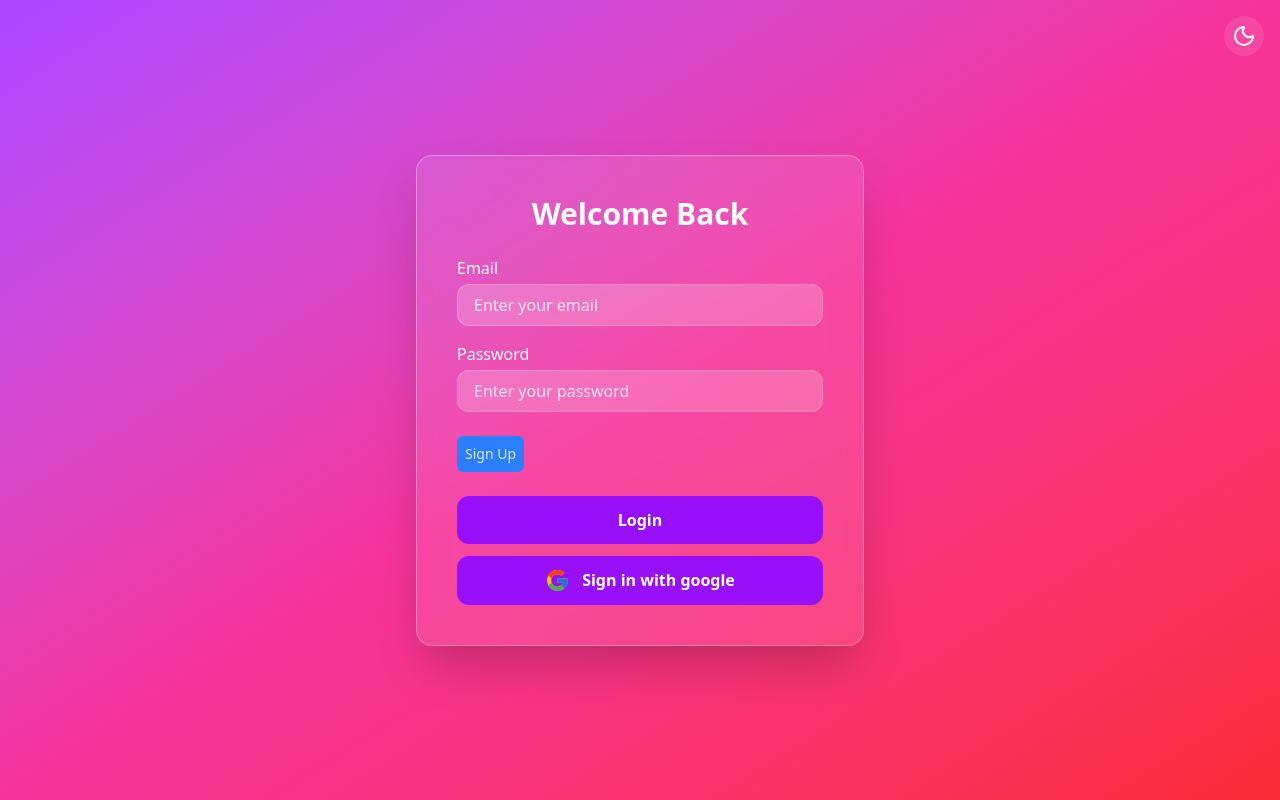
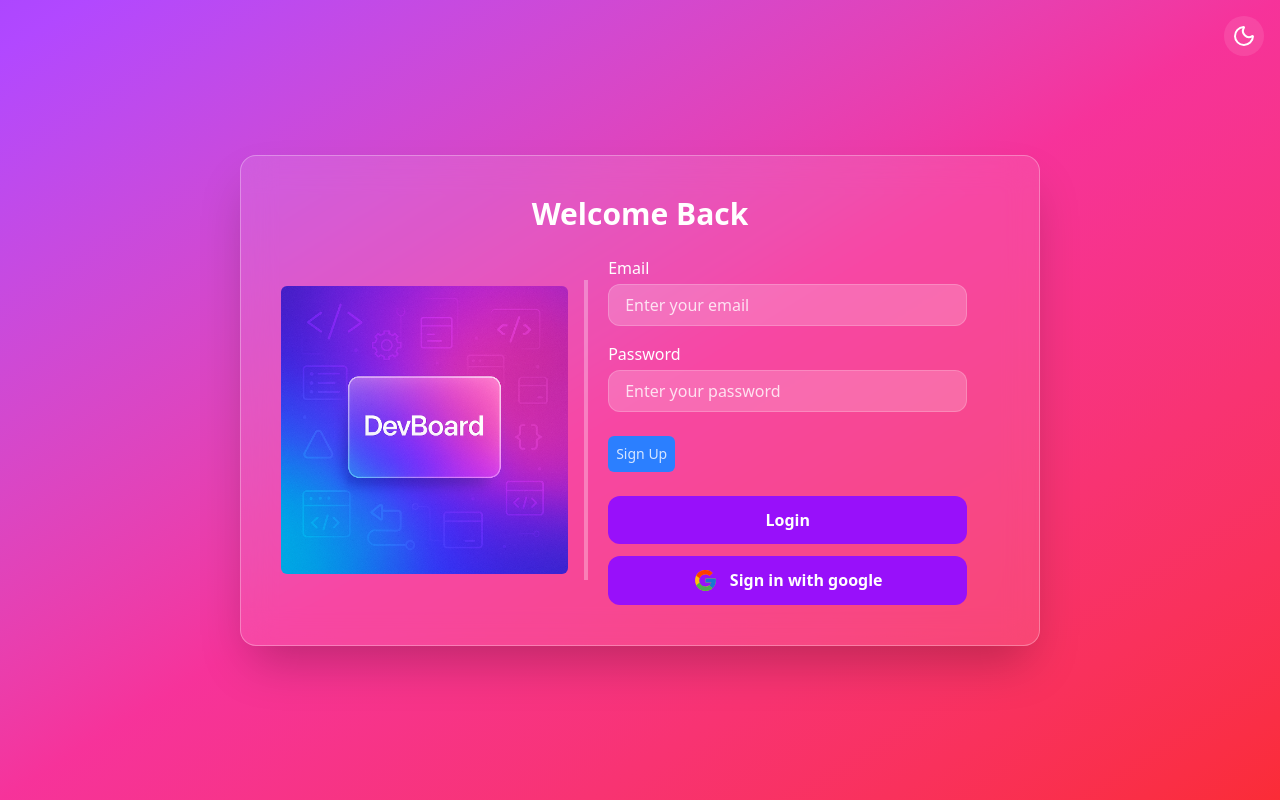
Before and after one commit to Soundcreates/DevBoard, a React (Vite) app in the folder frontend/: page / in a window 1280 px wide. Built offline with nearby package versions, Linux system fonts and the light colour scheme; no server answers.

Commit message:
improvised the ui of login page

```diff
--- a/frontend/src/pages/Login.jsx
+++ b/frontend/src/pages/Login.jsx
@@ -74,12 +74,18 @@ const Login = () => {
         initial={{ opacity: 0, y: -50 }}
         animate={{ opacity: 1, y: 0 }}
         transition={{ duration: 0.6 }}
-        className="bg-white/10 dark:bg-gray-800/80 backdrop-blur-lg p-8 sm:p-10 rounded-2xl shadow-2xl w-full max-w-md border border-white/30"
+        className="bg-white/10 dark:bg-gray-800/80 backdrop-blur-lg p-8 sm:p-10 rounded-2xl shadow-2xl w-[800px] border border-white/30  "
       >
         <h2 className="text-white text-3xl font-bold mb-6 text-center">
           Welcome Back
         </h2>
 
+        <div className = "flex flex-1 gap-10 items-center">
+          <div className = "w-[40%] rounded-md flex items-center gap-2 relative">
+            <img src = "/loginImage.png" alt = "login image"  className = "object-cover rounded-md"/>
+            <div className = "absolute right-[-20px] h-[300px] border-2 border-white/30"></div>
+          </div>
+          <div className = "w-[50%]">
             <div className="mb-4">
               <label htmlFor="email" className="text-white block mb-1 font-medium">
                 Email
@@ -153,6 +159,10 @@ const Login = () => {
             <div className=" text-center">
               <p className="italic text-blue-500">{error}</p>
             </div>
+          </div>
+        </div>
+
+
       </motion.div>
     </div>
   );
--- a/frontend/src/pages/Register.jsx
+++ b/frontend/src/pages/Register.jsx
@@ -74,13 +74,15 @@ const Register = () => {
         initial={{ opacity: 0, y: -50 }}
         animate={{ opacity: 1, y: 0 }}
         transition={{ duration: 0.6 }}
-        className="bg-white/10 dark:bg-gray-800/80 backdrop-blur-lg p-8 sm:p-10 rounded-2xl shadow-2xl w-full max-w-md border border-white/30"
+        className="bg-white/10 dark:bg-gray-800/80 backdrop-blur-lg p-8 sm:p-10 rounded-2xl shadow-2xl w-full max-w-md border border-white/30 "
       >
         <h2 className="text-white text-3xl font-bold mb-6 text-center">
           Create Account
         </h2>
+        <div className = "flex items-center gap-5">
 
-        <div className="mb-4">
+          <div className = "w-full">
+            <div className=" mb-4 ">
               <label htmlFor="name" className="text-white block mb-1 font-medium">
                 Name
               </label>
@@ -221,6 +223,11 @@ const Register = () => {
             <div className="mb-2 text-center">
               <p className="italic text-blue-500">{error}</p>
             </div>
+          </div>
+
+          </div>
+
+
       </motion.div>
     </div>
   );
```
Lines whose indentation alone changed are shown as unchanged.
